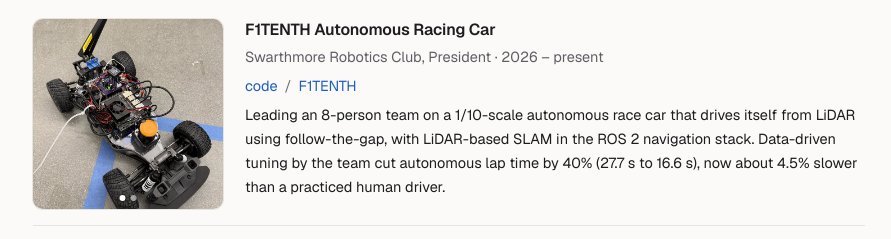
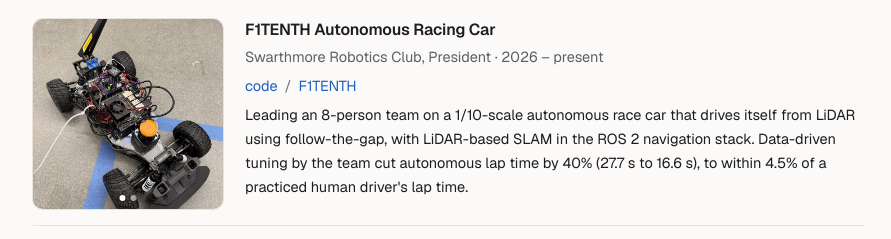
Before and after one commit to BenGreenberg07/BenGreenberg07.github.io, a plain HTML site: page index.html in a window 1280 px wide. Shown: the part 1962-2201 px from the top of the page, without its empty margins (191-1082 px from the left). Drawn offline with nearby package versions, Linux system fonts and the light colour scheme.

Commit message:
Reword F1TENTH lap-time result

```diff
--- a/index.html
+++ b/index.html
@@ -231,7 +231,7 @@
           <!-- pinned: keep on resume sync -->
           <p>Leading an 8-person team on a 1/10-scale autonomous race car that drives itself from LiDAR using
             follow-the-gap, with LiDAR-based SLAM in the ROS 2 navigation stack. Data-driven tuning by the team cut
-            autonomous lap time by 40% (27.7 s to 16.6 s), now about 4.5% slower than a practiced human driver.</p>
+            autonomous lap time by 40% (27.7 s to 16.6 s), to within 4.5% of a practiced human driver's lap time.</p>
         </div>
       </div>
 
```
